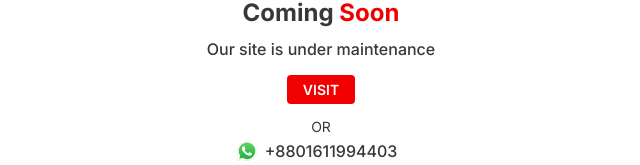
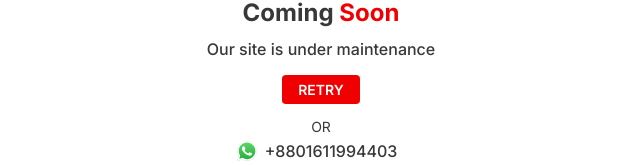
Before and after one commit to cabbageofficial/comming-soon, a Next.js app: page / in a window 1280 px wide. Shown: the part 369-534 px from the top of the page, without its empty margins (319-959 px from the left). Built offline with nearby package versions, Linux system fonts and the light colour scheme.

Commit message:
Adding Maintenance Mode

```diff
--- a/src/app/page.tsx
+++ b/src/app/page.tsx
@@ -5,13 +5,16 @@ import Link from "next/link";
 import Icon from "./component/icon";
 
 const Page = () => {
+  const refreshPage = () => {
+    window.location.reload();
+  };
   return (
     <div className="w-full h-screen flex justify-center items-center">
       <div className="text-center">
         <Image src="/logo.png" width={400} height={400} alt="cabbage" className="w-[100px] mx-auto" />
         <h4 className="text-2xl font-bold mb-2">Coming <span className="text-secondary">Soon</span></h4>
         <h6 className="font-medium mb-4">Our site is under maintenance</h6>
-        <Link href="https://staging.cabbageweb.com/" className="bg-secondary text-white py-1.5 px-4 uppercase text-sm font-semibold rounded">Visit</Link>
+        <Link href="/" onClick={refreshPage} className="bg-secondary text-white py-1.5 px-4 uppercase text-sm font-semibold rounded">Retry</Link>
         <p className="mt-4 text-sm uppercase">Or</p>
         <div className="flex gap-2 items-center justify-center -ml-2">
           <Icon />
```
